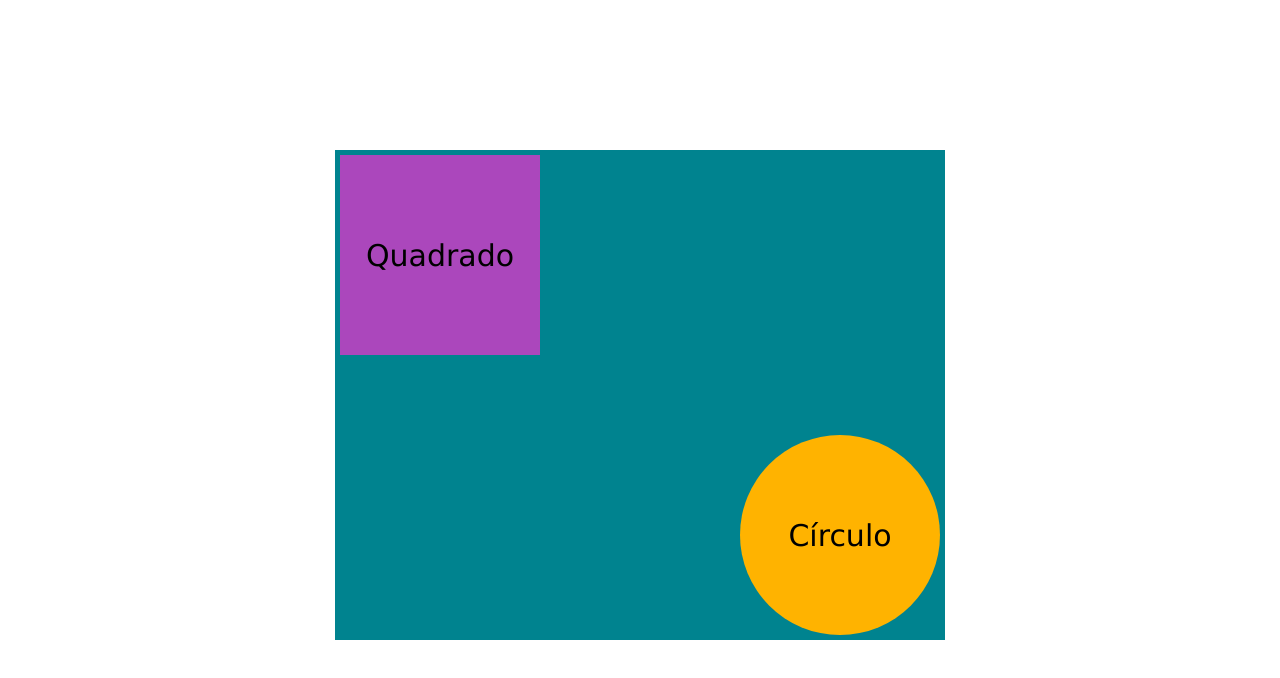
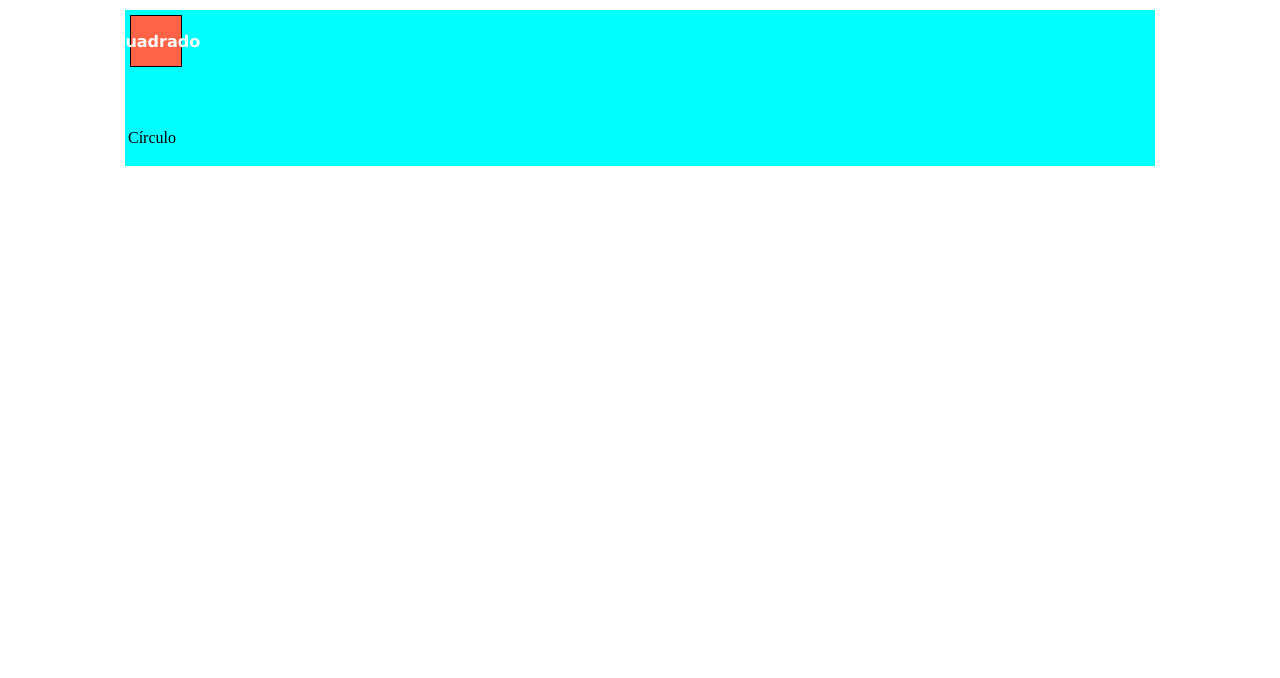
Before and after one commit to GabisCavalcanti/Aula-2, a plain HTML site: page desafio.html in a window 1280 px wide. Drawn offline with Linux system fonts and the light colour scheme; files that its build step writes are made by us from their sources.

Commit message:
Add files via upload

```diff
--- a/estilo.css
+++ b/estilo.css
@@ -1,59 +1,76 @@
-* {
-    padding: 0;
-    margin: 0;
+
+body {
+	margin: 0;
+	padding: 0;
 }
 
 main {
-    background-color: #00838F;
-    width: 600px;
-    height: auto;
-    margin: 0 auto;
-    margin-top: 150px;
-    display: flex;
-    flex-direction: column;
-    padding: 5px;
-}
-p{
-    font-size: 30px;
-    font-family: Verdana, Geneva, Tahoma, sans-serif;
-}
-.principal {
-    width: 100%;
-    height: 200px;
-    /*border:  1px solid black;*/
-}
-.segundario{
-    height: 80px;
-}
-.quadrado {
-    height: 200px;
-    width: 200px;
-    background-color: #AB47BC;
+     width: 80%;
+     height: auto;
+     margin:  0 auto;
+     margin-top: 10px;
+     background-color: cyan;
+     display:  flex;
+     padding: 3px;
+     flex-direction: column;
 }
 
-.circulo {
-    height: 200px;
-    width: 200px;
-    border-radius: 100%;
-    background-color: #FFB300;
+.quadrado{
+	width: 50px;
+	height: 50px;
+	border: 1px solid #000;
+	margin: 2px;
+	background-color: tomato;
+	color: #fff; /* #fff branco */
+	font-family: verdana, arial, cursive;
+	font-weight: bold;
+	display: flex;
+	justify-content: center;
+	align-items: center;
 }
 
-.alinhar-esquerda {
-    display: flex;
-    flex-direction: row;
-    justify-content: flex-end;
-    align-items: flex-end;
+.ajuste-margem{
+ 	 margin-top: 2px;
 }
 
-.alinhar-direita {
-    display: flex;
-    flex-direction: row;
-    justify-content: flex-start;
-    align-items: flex-start;
+div {
+	width: 50px;
+	height: 50px;
 }
 
-.alinhar-centro {
-    display: flex;
-    justify-content: center;
-    align-items: center;
-}
+ .estante {
+ 	 display: flex;
+ 	 width: 100%;
+ 	 height: 60px;
+ 	 background-color: #880e4f;
+ 	 justify-content: space-between;
+ }
+
+ .center {
+ 	justify-content: center;
+ 	align-items: center;
+ }
+
+ .circ{
+ 	background-color: #015793;
+ 	border-radius: 100%;
+ }
+
+ .link {
+ 	width: 100%;
+ 	height: auto;
+ 	padding: 20PX;
+ }
+
+ .voltar {
+ 	padding: 10px;
+ 	width: 100px;
+ 	background-color: #7B1FA2;
+ 	color: #fff;
+ 	text-decoration: none;
+ }
+
+ .voltar:hover {
+ 	background-color: #B71C1C;
+ 	text-decoration: underline;
+ }
```
